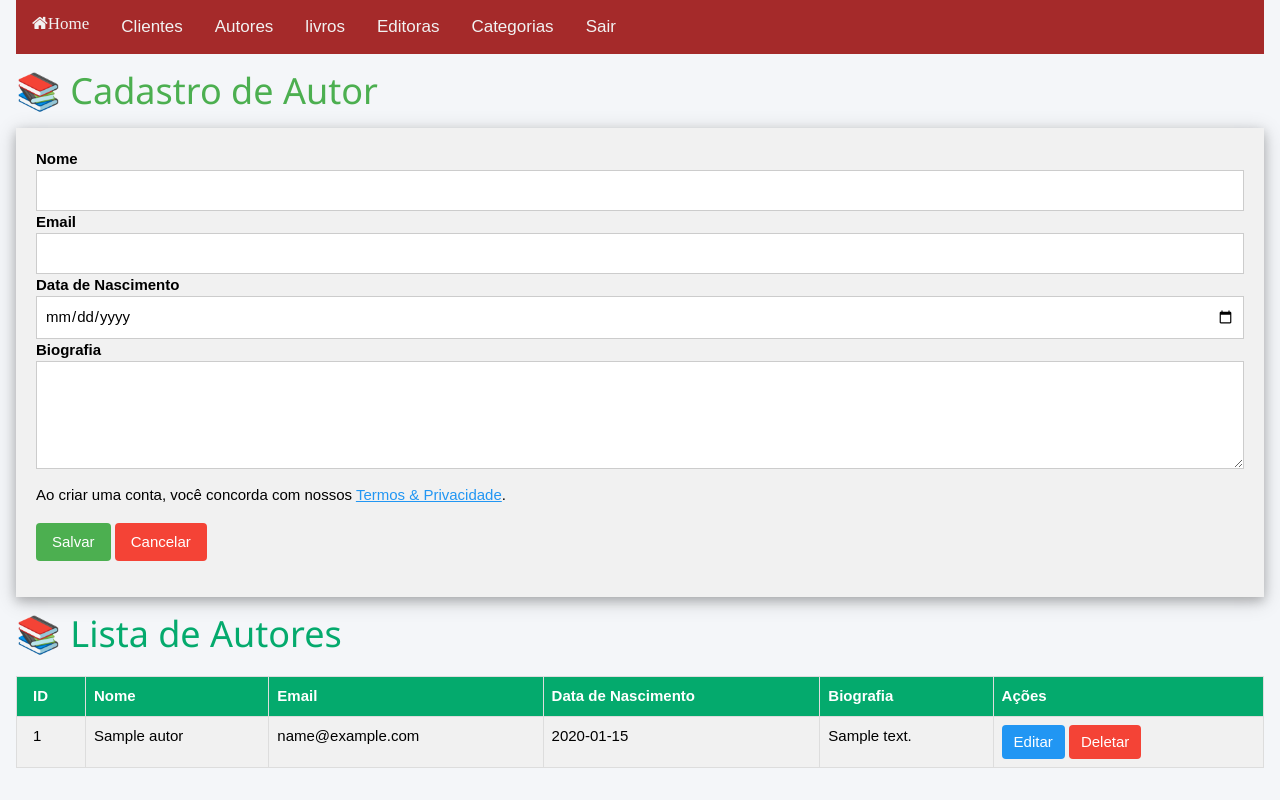
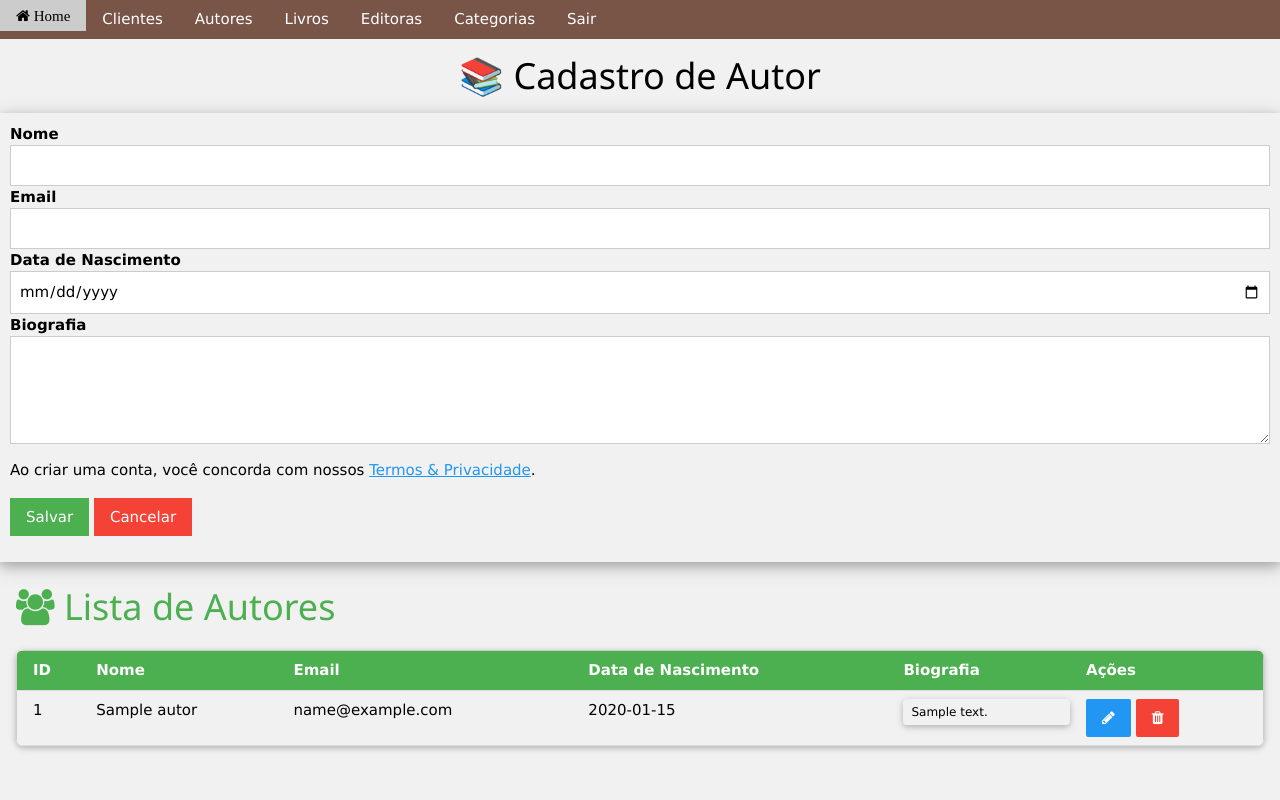
Before and after one commit to Cleristonl1m4/Biblioteca-Universo-da-Palavra, a PHP site: page /Pages/Autor/pageAutor.php in a window 1280 px wide. Run offline with PHP 8.4, Linux system fonts and the light colour scheme; tables that the repository leaves empty hold one stand-in row (values such as "Sample post").

Commit message:
Reformulando da pagina home e pequenas alterações

```diff
--- a/Components/menu/menu.html
+++ b/Components/menu/menu.html
@@ -1,34 +1,12 @@
-<style>
-    .topnav{
-        background-color: brown;
-        overflow: hidden;
-    }
-    .topnav a {
-        float: left;
-        color: #f2f2f2;
-        text-align: center;
-        padding: 14px 16px;
-        text-decoration: none;
-        font-size: 17px;
-    }
+<link rel="stylesheet" href="https://www.w3schools.com/w3css/4/w3.css">
+<link rel="stylesheet" href="https://cdnjs.cloudflare.com/ajax/libs/font-awesome/4.7.0/css/font-awesome.min.css">
 
-    .topnav a:hover{
-        background-color: #ddd;
-        color: black;
-    }
-    .topnav a.active{
-        background-color: #04AA6D;
-        color: blue;
-    }
-</style>
-<div class="topnav">
-    <a class="fa fa-home" href="/Universo-da-Palavra/index.php">Home</a>
-    <div>
-        <a href="/Universo-da-Palavra/Pages/Clientes/pageClientesCadastro.php">Clientes</a>
-        <a href="/Universo-da-Palavra/Pages/Autor/pageAutor.php">Autores</a>
-        <a href="/Universo-da-Palavra/Pages/livros/pagelivros.php">livros</a>
-        <a href="">Editoras</a>
-        <a href="">Categorias</a>
-        <a href="">Sair</a>
-    </div>
+<div class="w3-bar w3-brown">
+    <a class="w3-bar-item w3-button fa fa-home" href="/Universo-da-Palavra/index.php"> Home</a>
+    <a class="w3-bar-item w3-button" href="/Universo-da-Palavra/Pages/Clientes/pageClientesCadastro.php">Clientes</a>
+    <a class="w3-bar-item w3-button" href="/Universo-da-Palavra/Pages/Autor/pageAutor.php">Autores</a>
+    <a class="w3-bar-item w3-button" href="/Universo-da-Palavra/Pages/livros/pagelivros.php">Livros</a>
+    <a class="w3-bar-item w3-button" href="">Editoras</a>
+    <a class="w3-bar-item w3-button" href="">Categorias</a>
+    <a class="w3-bar-item w3-button" href="">Sair</a>
 </div>
--- a/Pages/Autor/pageAutor.php
+++ b/Pages/Autor/pageAutor.php
@@ -3,13 +3,11 @@
 <head>
     <meta charset="UTF-8">
     <meta name="viewport" content="width=device-width, initial-scale=1.0">
-    <title>🖊 Cadastro de Autor</title
-
     <link rel="stylesheet" href="https://www.w3schools.com/w3css/5/w3.css">
     <link rel="stylesheet" href="https://cdnjs.cloudflare.com/ajax/libs/font-awesome/4.7.0/css/font-awesome.min.css">
+    <title>Cadastro de Clientes</title>
 </head>
-<body class="w3-container">
-
+<body>
 <?php
 include("../../dados/conexao/conexao.php");
 include("../../Components/menu/menu.html");
@@ -38,9 +36,8 @@ if ($_SERVER['REQUEST_METHOD'] === "POST") {
 }
 ?>
 
-<h1 class="w3-text-green"> 📚 Cadastro de Autor</h1>
-
-<form id="autorForm" action="pageAutor.php" method="POST" class="w3-container w3-card-4 w3-light-grey" style="padding:20px;">
+<h1 class="w3-center"> 📚 Cadastro de Autor</h1>
+<form id="autorForm" action="pageAutor.php" method="POST" class="w3-container w3-card-4 w3-light-grey" style="padding:10px;">
 
     <label><b>Nome</b></label>
     <input class="w3-input w3-border" type="text" name="Nome" required>
--- a/Pages/Autor/pageListarAutores.php
+++ b/Pages/Autor/pageListarAutores.php
@@ -1,68 +1,15 @@
 <!DOCTYPE html>
 <html lang="pt-BR">
-
 <head>
     <meta charset="UTF-8">
-    <link rel="stylesheet" href="https://www.w3schools.com/w3css/5/w3.css">
+    <title>Lista de Autores</title>
+    <link rel="stylesheet" href="https://www.w3schools.com/w3css/4/w3.css">
     <link rel="stylesheet" href="https://cdnjs.cloudflare.com/ajax/libs/font-awesome/4.7.0/css/font-awesome.min.css">
-    <title>Lista de Autores</title>
-    <style>
-        body {
-            font-family: Arial, sans-serif;
-            background: #f4f6f9;
-            padding: 20px;
-        }
+</head>
+<body class="w3-light-grey">
 
-        h1 {
-            color: #04AA6D;
-        }
-
-        table {
-            width: 100%;
-            border-collapse: collapse;
-            margin-top: 15px;
-            background: #fff;
-        }
-
-        th,
-        td {
-            padding: 12px;
-            border: 1px solid #ddd;
-            text-align: left;
-        }
-
-        th {
-            background: #04AA6D;
-            color: white;
-        }
-
-        tr:nth-child(even) {
-            background: #f9f9f9;
-        }
-
-        button {
-            padding: 6px 12px;
-            border: none;
-            cursor: pointer;
-            border-radius: 4px;
-        }
-
-        .edit {
-            background: #2196F3;
-            color: white;
-        }
-
-        .delete {
-            background: #f44336;
-            color: white;
-        }
-    </style>
-</head>
-
-<body>
 <?php
 include("../../dados/conexao/conexao.php");
-
 
 if (isset($_POST["delete_id"])) {
     $id = $_POST['delete_id'];
@@ -71,7 +18,6 @@
     $stmt->bind_param("i", $id);
     $stmt->execute();
 }
-
 
 if (isset($_POST["edit_id"])) {
     $id = $_POST["edit_id"];
@@ -89,10 +35,13 @@
 $sql = "SELECT id, Nome, Email, DataNascimento, Biografia FROM autor";
 $result = $conn->query($sql);
 ?>
-    <h1>📚 Lista de Autores</h1>
+
+<div class="w3-container w3-padding">
+    <h1 class="w3-text-green"><i class="fa fa-users"></i> Lista de Autores</h1>
 
     <?php if ($result && $result->num_rows > 0): ?>
-        <table class="w3-table-all w3-hoverable">
+        <div class="w3-responsive w3-card w3-white w3-round-large w3-margin-top">
+            <table class="w3-table-all w3-hoverable w3-striped w3-bordered">
                 <tr class="w3-green">
                     <th>ID</th>
                     <th>Nome</th>
@@ -107,38 +56,53 @@
                         <td><?php echo htmlspecialchars($row["Nome"]); ?></td>
                         <td><?php echo htmlspecialchars($row["Email"]); ?></td>
                         <td><?php echo htmlspecialchars($row["DataNascimento"]); ?></td>
-                    <td><?php echo htmlspecialchars($row["Biografia"]); ?></td>
                         <td>
-                        <button class="edit" onclick="toggleEdit(<?php echo $row['id']; ?>)">Editar</button>
+                            <div class="w3-card w3-light-grey w3-round w3-padding-small w3-small" style="max-height:100px; overflow-y:auto;">
+                                <?php echo nl2br(htmlspecialchars($row["Biografia"])); ?>
+                            </div>
+                        </td>
+                        <td>
+                            <button class="w3-button w3-blue w3-round-small" onclick="toggleEdit(<?php echo $row['id']; ?>)">
+                                <i class="fa fa-pencil"></i>
+                            </button>
                             <form method="POST" style="display:inline;" onsubmit="return confirm('Quer mesmo excluir?')">
                                 <input type="hidden" name="delete_id" value="<?php echo $row['id']; ?>">
-                            <button type="submit" class="delete">Deletar</button>
+                                <button type="submit" class="w3-button w3-red w3-round-small">
+                                    <i class="fa fa-trash"></i>
+                                </button>
                             </form>
                         </td>
                     </tr>
 
-                <tr id="edit-<?php echo $row['id']; ?>" style="display:none; background:#eef;">
+                    <tr id="edit-<?php echo $row['id']; ?>" style="display:none;" class="w3-pale-blue">
                         <form method="POST">
-                        <td><?php echo $row['id']; ?><input type="hidden" name="edit_id" value="<?php echo $row['id']; ?>"></td>
-                        <td><input type="text" name="Nome" value="<?php echo htmlspecialchars($row["Nome"]); ?>"></td>
-                        <td><input type="text" name="Email" value="<?php echo htmlspecialchars($row["Email"]); ?>"></td>
-                        <td><input type="date" name="DataNascimento"
-                                value="<?php echo htmlspecialchars($row["DataNascimento"]); ?>"></td>
-                        <td><textarea name="Biografia"><?php echo htmlspecialchars($row["Biografia"]); ?></textarea></td>
                             <td>
-                            <button type="submit" class="edit">Salvar</button>
-                            <button type="button" class="delete"
-                                onclick="toggleEdit(<?php echo $row['id']; ?>)">Cancelar</button>
+                                <?php echo $row['id']; ?>
+                                <input type="hidden" name="edit_id" value="<?php echo $row['id']; ?>">
+                            </td>
+                            <td><input class="w3-input w3-border w3-round" type="text" name="Nome" value="<?php echo htmlspecialchars($row["Nome"]); ?>"></td>
+                            <td><input class="w3-input w3-border w3-round" type="text" name="Email" value="<?php echo htmlspecialchars($row["Email"]); ?>"></td>
+                            <td><input class="w3-input w3-border w3-round" type="date" name="DataNascimento" value="<?php echo htmlspecialchars($row["DataNascimento"]); ?>"></td>
+                            <td><textarea class="w3-input w3-border w3-round" name="Biografia"><?php echo htmlspecialchars($row["Biografia"]); ?></textarea></td>
+                            <td>
+                                <button type="submit" class="w3-button w3-green w3-round-small">
+                                    <i class="fa fa-check"></i>
+                                </button>
+                                <button type="button" class="w3-button w3-grey w3-round-small" onclick="toggleEdit(<?php echo $row['id']; ?>)">
+                                    <i class="fa fa-times"></i>
+                                </button>
                             </td>
                         </form>
                     </tr>
                 <?php endwhile; ?>
             </table>
+        </div>
     <?php else: ?>
-        <p>Nenhum autor cadastrado ainda.</p>
+        <p class="w3-text-grey">Nenhum autor cadastrado ainda.</p>
     <?php endif; ?>
 
     <?php $conn->close(); ?>
+</div>
 
 <script>
     function toggleEdit(id) {
@@ -147,10 +111,7 @@
         viewRow.style.display = viewRow.style.display === "none" ? "" : "none";
         editRow.style.display = editRow.style.display === "none" ? "" : "none";
     }
+</script>
 
-
-
-    </script>
 </body>
-
 </html>
--- a/Pages/livros/pagelivros.php
+++ b/Pages/livros/pagelivros.php
@@ -7,13 +7,13 @@
     <link rel="stylesheet" href="https://www.w3schools.com/w3css/5/w3.css">
     <link rel="stylesheet" href="https://cdnjs.cloudflare.com/ajax/libs/font-awesome/4.7.0/css/font-awesome.min.css">
 </head>
-<body class="w3-container">
+<body>
 
 <?php
 include("../../dados/conexao/conexao.php");
 include("../../Components/menu/menu.html");
 
-// Excluir livro se receber ID
+
 if (isset($_GET['excluir'])) {
     $id = intval($_GET['excluir']);
     $sqlDel = "DELETE FROM livros WHERE id = ?";
@@ -27,14 +27,12 @@ if (isset($_GET['excluir'])) {
     $stmt->close();
 }
 
-// Cadastrar livro
 if ($_SERVER['REQUEST_METHOD'] === "POST") {
     $Titulo = $_POST["Titulo"] ?? null;
     $Autor = $_POST["Autor"] ?? null;
     $AnoPublicacao = $_POST["AnoPublicacao"] ?? null;
     $Editora = $_POST["Editora"] ?? null;
 
-    // Upload da capa
     $Capa = null;
     if (!empty($_FILES["Capa"]["name"])) {
         $nomeArquivo = basename($_FILES["Capa"]["name"]);
```
Also changed, not shown: Script Php.sql (added, +45 -0 lines), index.php (+20 -24 lines). Lines whose indentation alone changed are shown as unchanged.
